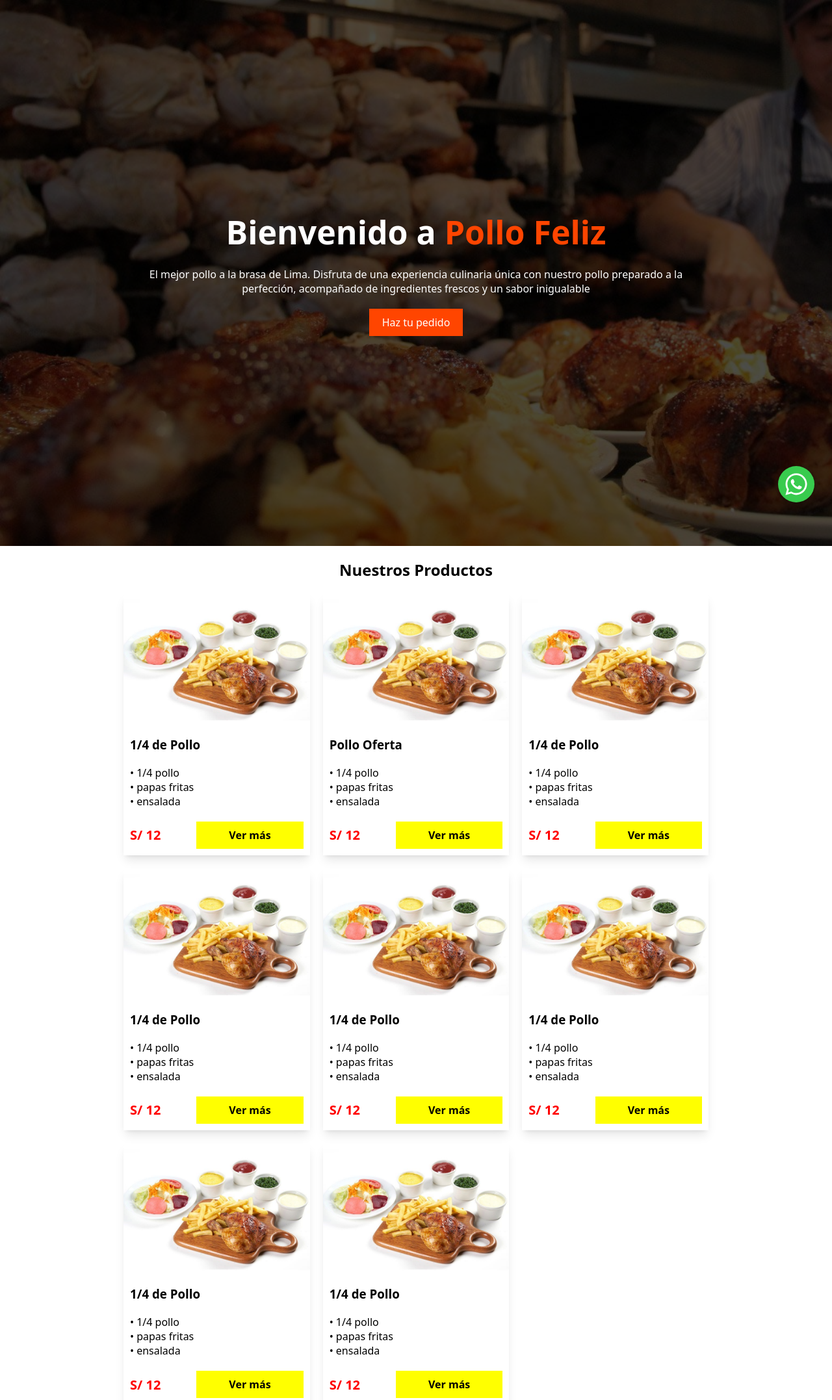
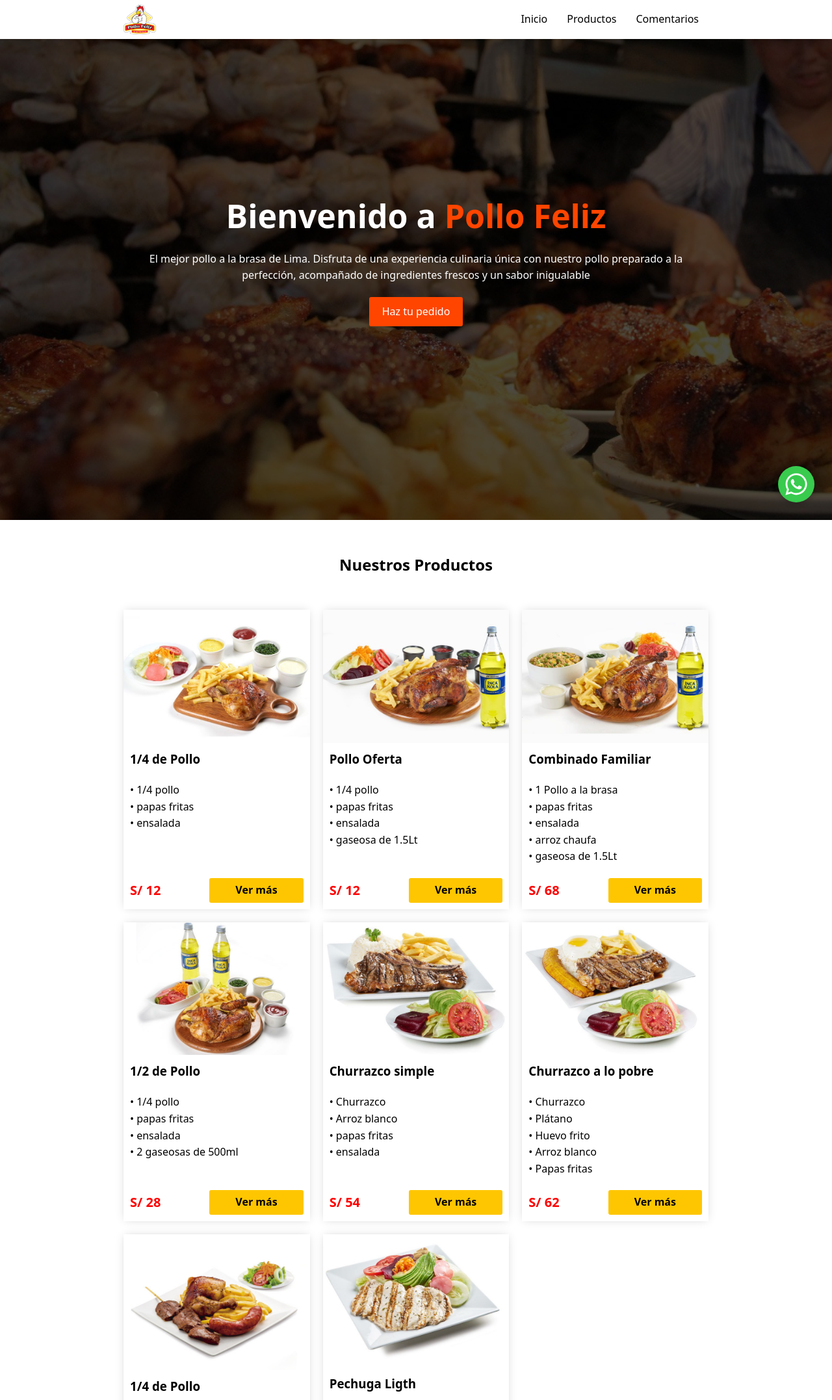
Before and after one commit to KingLuis14/Polleria, a plain HTML site: page index.html in a window 1280 px wide. Shown: the top 2154 px of the page at 65% size. Drawn offline with Linux system fonts and the light colour scheme.

Commit message:
actualizado codigo 16/08

```diff
--- a/estilos.css
+++ b/estilos.css
@@ -4,8 +4,14 @@
   box-sizing: border-box;
 }
 
+html{
+  scroll-behavior: smooth;
+  scroll-padding-top: 45px;
+}
+
 body {
   font-family: system-ui;
+  line-height: 1.6;
 }
 
 button {
@@ -35,11 +41,15 @@ li {
   gap: 20px;
 }
 
+a{
+  text-decoration: none;
+}
+
 /* estilos para la section*/
 
 section {
-  padding-top: 20px;
-  padding-bottom: 20px;
+  padding-top: 50px;
+  padding-bottom: 50px;
 }
 
 .color-section {
@@ -48,7 +58,7 @@ section {
 
 .titulo-section {
   text-align: center;
-  padding-bottom: 20px;
+  padding-bottom: 50px;
 }
 
 /* Estilos del banner*/
@@ -73,6 +83,7 @@ section {
 
 .banner-titulo {
   font-size: 50px;
+  line-height: normal;
 }
 
 .banner-titulo > span {
@@ -83,11 +94,14 @@ section {
   background-color: orangered;
   padding: 10px 20px;
   color: white;
-  text-decoration: none;
+  border-radius: 3px;
+
 }
 
 .titulo {
-  font-size: 28px;
+  font-size: 35px;
+  line-height: normal;
+  margin-bottom: 15px;
 }
 
 .destacado {
@@ -177,6 +191,7 @@ section {
 }
 .slider-contenedor {
   position: relative;
+
 }
 .slider-boton-izquierda {
   position: absolute;
@@ -229,28 +244,15 @@ section {
   }
 }
 
-/*  Footer  */
-
-.footer_principal {
-  background-color: rgb(27, 27, 27);
-  padding-top: 20px;
-  padding-bottom: 20px;
-  color: white;
-}
-
-.footer_grupo {
-  display: flex;
-  flex-direction: row;
-  /* Alinear */
-  justify-content: space-between; /* espacio entre elementos  */
-  align-items: center;
-}
 
 /* estilos de la carta  */
 
 .carta {
-  background-color: white;
-  box-shadow: 0 10px 15px -3px #0000001a, 0 4px 6px -4px #0000001a;
+  background-color: rgb(255, 255, 255);
+  box-shadow: 0 0px 15px -3px #0000002b, 0 0px 6px -4px #0000002b;
+  overflow: hidden;
+  display: grid;
+  grid-template-rows: auto 1fr;
 }
 
 .carta-contenido {
@@ -271,17 +273,18 @@ section {
 }
 
 .carta-footer {
+  margin-top: auto;
   display: flex;
   justify-content: space-between; /* alinear en el eje principal*/
   align-items: center;
 }
 
 .carta-enlace {
-  background-color: yellow;
-  padding: 10px 50px;
-  text-decoration: none;
+  background-color: #fec600;
+  padding: 6px 40px;
   color: black;
   font-weight: 600;
+  border-radius: 3px;
 }
 
 .carta-contenedor {
@@ -354,6 +357,85 @@ section {
   }
 }
 
+/******* menu **********/
+
+.header{
+  background-color: rgb(255, 255, 255);
+  position: fixed;
+  top: 0;
+  left: 0;
+  right: 0;
+  padding-top: 5px;
+  padding-bottom: 5px;
+  height: 60px;
+  display: flex;
+  align-items: center;
+  box-shadow: 0 15px 15px -3px #00000016, 0 6px 6px -4px #0000000f;
+  z-index: 100;
+
+}
+
+.menu{
+  /* background-color: crimson; */
+  display: flex;
+  justify-content: space-between;
+}
+
+.boton-hamburguesa{
+  display: block;
+}
+
+@media screen and (width > 600px) {
+  .boton-hamburguesa{
+    display: none;
+  }
+}
+
+.menu-list{
+  display: flex;
+  align-items: center;
+
+
+}
+
+@media screen and (width < 600px) {
+  .menu-list{
+    background-color: rgb(235, 235, 235);
+    position: fixed;
+    top: 60px;
+    left: 0;
+    right: 0;
+    bottom: 0;
+    flex-direction: column;
+    justify-content: center;
+    gap: 16px;
+    padding: 16px;
+    font-size: 17px;
+    transform: translateX(100%);
+    transition: transform 0.5s;
+    /* z-index: 1000; */
+
+  }
+
+  .menu-list.active{
+    transform: translateX(0);
+  }
+}
+
+.menu-enlace{
+  padding: 4px 15px;
+  text-decoration: none;
+  color: black;
+
+}
+
+.logo{
+  width: 50px;
+}
+
+
+
+
 /* Cuando el ancho de la ventana sea mayor a 600px
     aplicale estos estilos
 */
@@ -380,3 +462,29 @@ section {
     grid-template-columns: 1fr 1fr 1fr; /* añadismo 4 columna mas*/
   }
 }
+
+
+/*  Footer  */
+
+.footer_principal {
+  background-color: rgb(27, 27, 27);
+  padding-top: 20px;
+  padding-bottom: 20px;
+  color: white;
+}
+
+.footer_grupo {
+  display: flex;
+  flex-direction: column-reverse;
+  gap: 10px;
+  /* Alinear */
+  justify-content: space-between; /* espacio entre elementos  */
+  align-items: center;
+}
+
+
+@media screen and (width > 600px) {
+  .footer_grupo {
+    flex-direction: row;
+  }
+}
--- /dev/null
+++ b/hamburguesa.js
@@ -0,0 +1,6 @@
+const botonHamburguesa = document.getElementById("btnHamburguesa");
+const menu = document.querySelector(".menu-list");
+
+botonHamburguesa.addEventListener('click', function (){
+    menu.classList.toggle('active');
+})
--- a/index.html
+++ b/index.html
@@ -3,15 +3,47 @@
   <head>
     <meta charset="UTF-8" />
     <meta name="viewport" content="width=device-width, initial-scale=1.0" />
-    <title>Document</title>
-    <meta name="description" content="Polleria Pollo feliz visitanos">
-    <meta property="og:description" content="Somos la mejor polleria de lima y del peru">
-    <meta property="og:title" content="Polleria Pollo feliz">
-    <meta property="og:image" content="/img/logo.png">
+    <title>Polleria</title>
+    <meta name="description" content="Polleria Pollo feliz visitanos" />
+    <meta
+      property="og:description"
+      content="Somos la mejor polleria de lima y del peru"
+    />
+    <meta property="og:title" content="Polleria Pollo feliz" />
+    <meta property="og:image" content="https://polleriaproyecto.netlify.app/img/logo.png" />
     <link rel="stylesheet" href="/estilos.css" />
   </head>
   <body>
-    <section class="banner">
+    <header class="header">
+      <nav class="envoltorio menu">
+        <img class="logo" src="/img/logo.png" alt="logo polleria" />
+        <ul class="menu-list">
+          <li>
+            <a href="/" class="menu-enlace">Inicio</a>
+          </li>
+          <li>
+            <a href="#productos" class="menu-enlace">Productos</a>
+          </li>
+          <li>
+            <a href="#comentarios" class="menu-enlace">Comentarios</a>
+          </li>
+        </ul>
+        <button class="boton-hamburguesa" id="btnHamburguesa">
+          <svg
+          xmlns="http://www.w3.org/2000/svg"
+          width="30px"
+          height="30px"
+          viewBox="0 0 24 24"
+        >
+          <path
+            fill="currentColor"
+            d="M4 18h16c.55 0 1-.45 1-1s-.45-1-1-1H4c-.55 0-1 .45-1 1s.45 1 1 1m0-5h16c.55 0 1-.45 1-1s-.45-1-1-1H4c-.55 0-1 .45-1 1s.45 1 1 1M3 7c0 .55.45 1 1 1h16c.55 0 1-.45 1-1s-.45-1-1-1H4c-.55 0-1 .45-1 1"
+          ></path>
+        </svg>
+        </button>
+      </nav>
+    </header>
+    <div class="banner">
       <div class="envoltorio banner-envoltorio">
         <h1 class="banner-titulo">
           Bienvenido a
@@ -24,9 +56,9 @@
         </p>
         <a href="" class="boton">Haz tu pedido</a>
       </div>
-    </section>
+    </div>
 
-    <section>
+    <section id="productos">
       <div class="envoltorio">
         <h2 class="titulo-section">Nuestros Productos</h2>
 
@@ -47,13 +79,14 @@
             </div>
           </article>
           <article class="carta">
-            <img src="/img/pollo-1.jpg" alt="" />
+            <img src="/img/pollo-2.jpg" alt="" />
             <div class="carta-contenido">
               <h3 class="carta-titulo">Pollo Oferta</h3>
               <ul class="carta-descripcion">
                 <li>• 1/4 pollo</li>
                 <li>• papas fritas</li>
                 <li>• ensalada</li>
+                <li>• gaseosa de 1.5Lt</li>
               </ul>
               <div class="carta-footer">
                 <span class="carta-precio">S/ 12</span>
@@ -62,91 +95,97 @@
             </div>
           </article>
           <article class="carta">
-            <img src="/img/pollo-1.jpg" alt="" />
+            <img src="/img/pollo-3.jpg" alt="Combinado familiar" />
             <div class="carta-contenido">
-              <h3 class="carta-titulo">1/4 de Pollo</h3>
+              <h3 class="carta-titulo">Combinado Familiar</h3>
               <ul class="carta-descripcion">
-                <li>• 1/4 pollo</li>
+                <li>• 1 Pollo a la brasa</li>
                 <li>• papas fritas</li>
                 <li>• ensalada</li>
+                <li>• arroz chaufa</li>
+                <li>• gaseosa de 1.5Lt</li>
               </ul>
               <div class="carta-footer">
-                <span class="carta-precio">S/ 12</span>
+                <span class="carta-precio">S/ 68</span>
                 <a href="/" class="carta-enlace">Ver más</a>
               </div>
             </div>
           </article>
           <article class="carta">
-            <img src="/img/pollo-1.jpg" alt="" />
+            <img src="/img/pollo-4.jpg" alt="1/2 pollo" />
             <div class="carta-contenido">
-              <h3 class="carta-titulo">1/4 de Pollo</h3>
+              <h3 class="carta-titulo">1/2 de Pollo</h3>
               <ul class="carta-descripcion">
                 <li>• 1/4 pollo</li>
                 <li>• papas fritas</li>
                 <li>• ensalada</li>
+                <li>• 2 gaseosas de 500ml</li>
               </ul>
               <div class="carta-footer">
-                <span class="carta-precio">S/ 12</span>
+                <span class="carta-precio">S/ 28</span>
                 <a href="/" class="carta-enlace">Ver más</a>
               </div>
             </div>
           </article>
           <article class="carta">
-            <img src="/img/pollo-1.jpg" alt="" />
+            <img src="/img/pollo-5.jpg" alt="churrasco simple" />
             <div class="carta-contenido">
-              <h3 class="carta-titulo">1/4 de Pollo</h3>
+              <h3 class="carta-titulo">Churrazco simple</h3>
               <ul class="carta-descripcion">
-                <li>• 1/4 pollo</li>
+                <li>• Churrazco</li>
+                <li>• Arroz blanco</li>
                 <li>• papas fritas</li>
                 <li>• ensalada</li>
               </ul>
               <div class="carta-footer">
-                <span class="carta-precio">S/ 12</span>
+                <span class="carta-precio">S/ 54</span>
                 <a href="/" class="carta-enlace">Ver más</a>
               </div>
             </div>
           </article>
           <article class="carta">
-            <img src="/img/pollo-1.jpg" alt="" />
+            <img src="/img/pollo-6.jpg" alt="churrasco a lo pobre" />
             <div class="carta-contenido">
-              <h3 class="carta-titulo">1/4 de Pollo</h3>
+              <h3 class="carta-titulo">Churrazco a lo pobre</h3>
               <ul class="carta-descripcion">
-                <li>• 1/4 pollo</li>
-                <li>• papas fritas</li>
-                <li>• ensalada</li>
+                <li>• Churrazco</li>
+                <li>• Plátano</li>
+                <li>• Huevo frito</li>
+                <li>• Arroz blanco</li>
+                <li>• Papas fritas</li>
               </ul>
               <div class="carta-footer">
-                <span class="carta-precio">S/ 12</span>
+                <span class="carta-precio">S/ 62</span>
                 <a href="/" class="carta-enlace">Ver más</a>
               </div>
             </div>
           </article>
           <article class="carta">
-            <img src="/img/pollo-1.jpg" alt="" />
+            <img src="/img/pollo-7.png" alt="brasa extremo" />
             <div class="carta-contenido">
               <h3 class="carta-titulo">1/4 de Pollo</h3>
               <ul class="carta-descripcion">
                 <li>• 1/4 pollo</li>
-                <li>• papas fritas</li>
-                <li>• ensalada</li>
+                <li>• 1 palo de anticucho</li>
+                <li>• 1 chorizo</li>
+                <li>• Papas fritas + ensalada</li>
               </ul>
               <div class="carta-footer">
-                <span class="carta-precio">S/ 12</span>
+                <span class="carta-precio">S/ 57</span>
                 <a href="/" class="carta-enlace">Ver más</a>
               </div>
             </div>
           </article>
           <article class="carta">
-            <img src="/img/pollo-1.jpg" alt="" />
+            <img src="/img/pollo-8.jpg" alt="pechuga ligth" />
             <div class="carta-contenido">
-              <h3 class="carta-titulo">1/4 de Pollo</h3>
+              <h3 class="carta-titulo">Pechuga Ligth</h3>
               <ul class="carta-descripcion">
-                <li>• 1/4 pollo</li>
-                <li>• papas fritas</li>
-                <li>• ensalada</li>
+                <li>• Filete de pechuga de pollo</li>
+                <li>• Ensalda mixta</li>
               </ul>
               <div class="carta-footer">
-                <span class="carta-precio">S/ 12</span>
+                <span class="carta-precio">S/ 78</span>
                 <a href="/" class="carta-enlace">Ver más</a>
               </div>
             </div>
@@ -187,17 +226,13 @@
             perfección, lleno de sabor y jugosidad.
           </p>
         </div>
-        <img
-          class="imagen"
-          src="/img/horno-pollo.jpg"
-          alt="pollo a la brasa"
-        />
+        <img class="imagen" src="/img/horno-pollo.jpg" alt="pollo a la brasa" />
       </div>
     </section>
 
-    <section class="color-section">
+    <section class="color-section" id="comentarios">
       <div class="envoltorio">
-        <h2 class="titulo-section">Testimonios</h2>
+        <h2 class="titulo-section">Comentarios</h2>
 
         <div class="slider-contenedor">
           <button class="slider-boton-izquierda">
@@ -417,5 +452,6 @@
 
     <script src="/año.js"></script>
     <script src="/Comentarios.js"></script>
+    <script src="/hamburguesa.js"></script>
   </body>
 </html>
```
